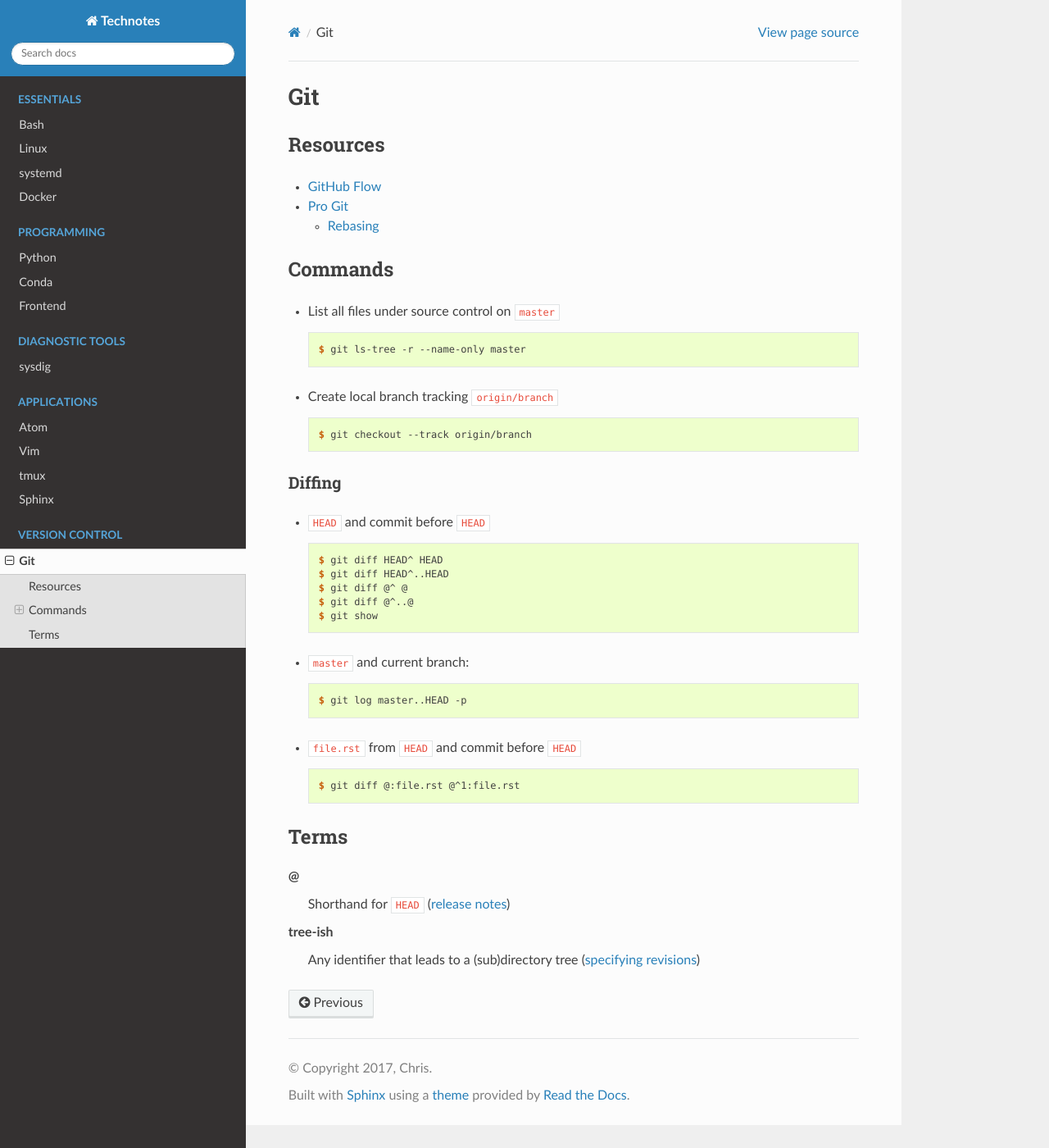
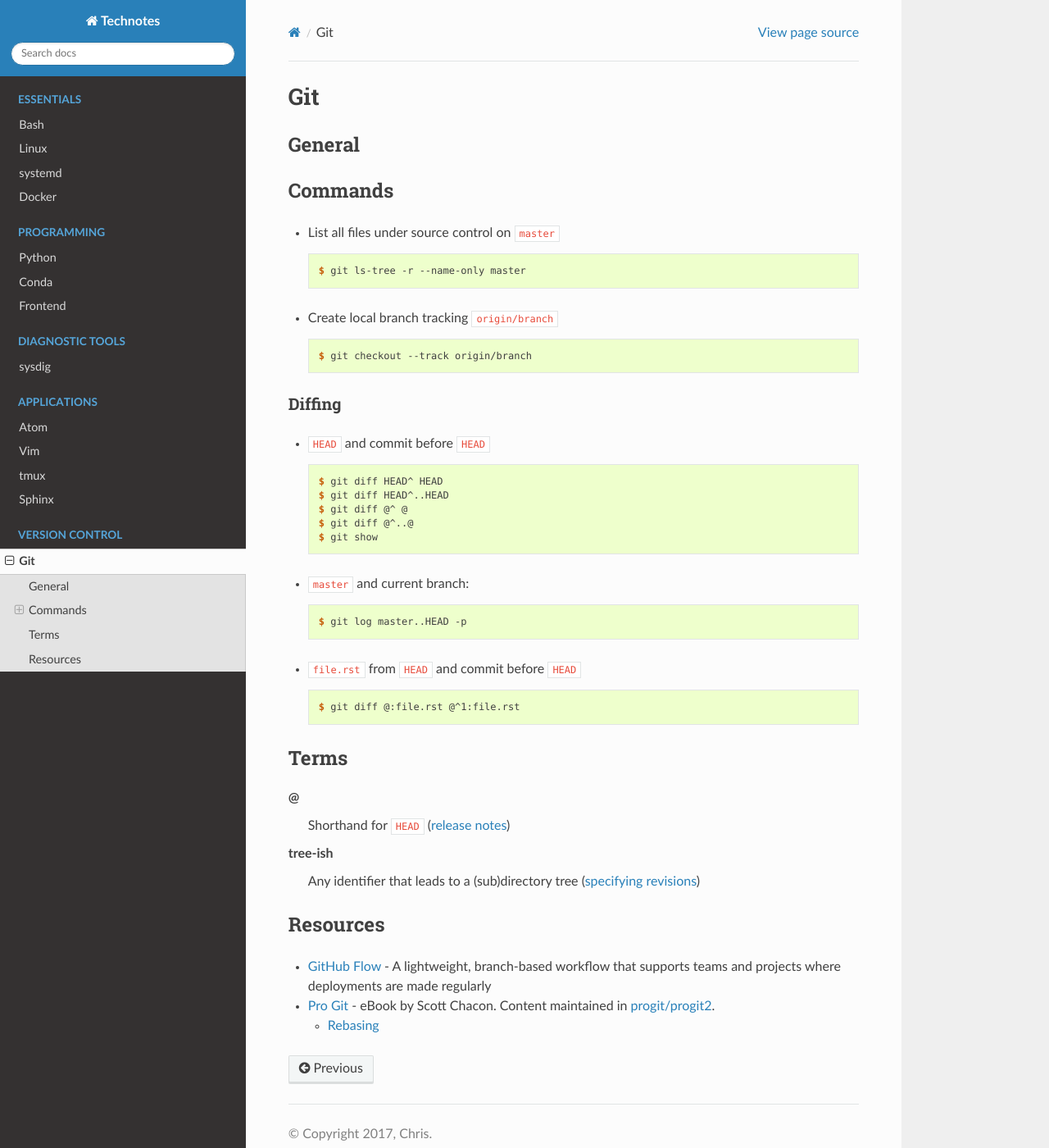
Before and after one commit to heterotopian/technotes, a Sphinx documentation site: the page built from source/git.rst, in a window 1280 px wide and 1400 px high. Shown: the whole window at 82% size. Built offline with Sphinx 7.4.7 and the Read the Docs theme 2.0.0, drawn with Linux system fonts in a browser that asks for light colours.

Commit message:
Minor changes

```diff
--- a/source/conda.rst
+++ b/source/conda.rst
@@ -9,6 +9,7 @@ Conda
 General
 =======
 
+- `Documentation <https://conda.io/docs/>`_
 - "Build strings have no semantic content" -
   `Source <https://github.com/conda/conda/issues/4956#issuecomment-291847858>`_
 
--- a/source/git.rst
+++ b/source/git.rst
@@ -6,13 +6,9 @@ Git
 
 .. highlight:: console
 
-Resources
-=========
 
-- `GitHub Flow <https://guides.github.com/introduction/flow/>`_
-- `Pro Git <https://git-scm.com/book/en/v2>`_
-
-  - `Rebasing <https://git-scm.com/book/en/v2/Git-Branching-Rebasing>`_
+General
+=======
 
 
 
@@ -62,5 +58,18 @@ tree-ish
 
 
 
+Resources
+=========
+
+- `GitHub Flow <https://guides.github.com/introduction/flow/>`_ -
+  A lightweight, branch-based workflow that supports teams and projects where deployments are made regularly
+- `Pro Git <https://git-scm.com/book/en/v2>`_ -
+  eBook by Scott Chacon.
+  Content maintained in `progit/progit2 <https://github.com/progit/progit2>`_.
+
+  - `Rebasing <https://git-scm.com/book/en/v2/Git-Branching-Rebasing>`_
+
+
+
 .. |HEAD| replace:: ``HEAD``
 .. |master| replace:: ``master``
--- a/source/systemd.rst
+++ b/source/systemd.rst
@@ -4,8 +4,8 @@
 systemd
 =======
 
-Resources
-=========
+General
+=======
 
 - `Project homepage <https://www.freedesktop.org/wiki/Software/systemd/>`_
 
--- a/source/tmux.rst
+++ b/source/tmux.rst
@@ -6,8 +6,8 @@ tmux
 
 .. highlight:: console
 
-Documentation
-=============
+General
+=======
 
 - `Project homepage <https://tmux.github.io/>`_
 
```
